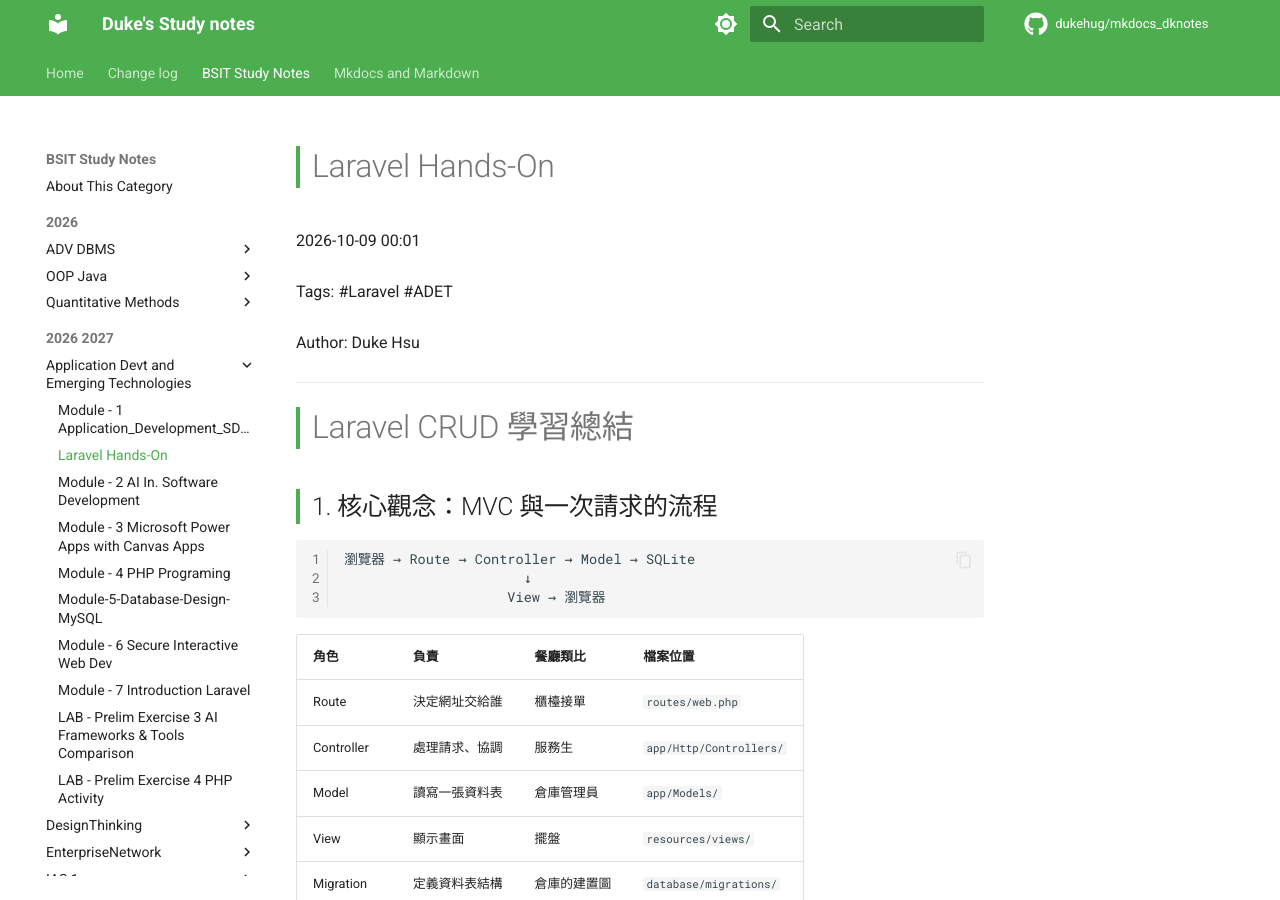
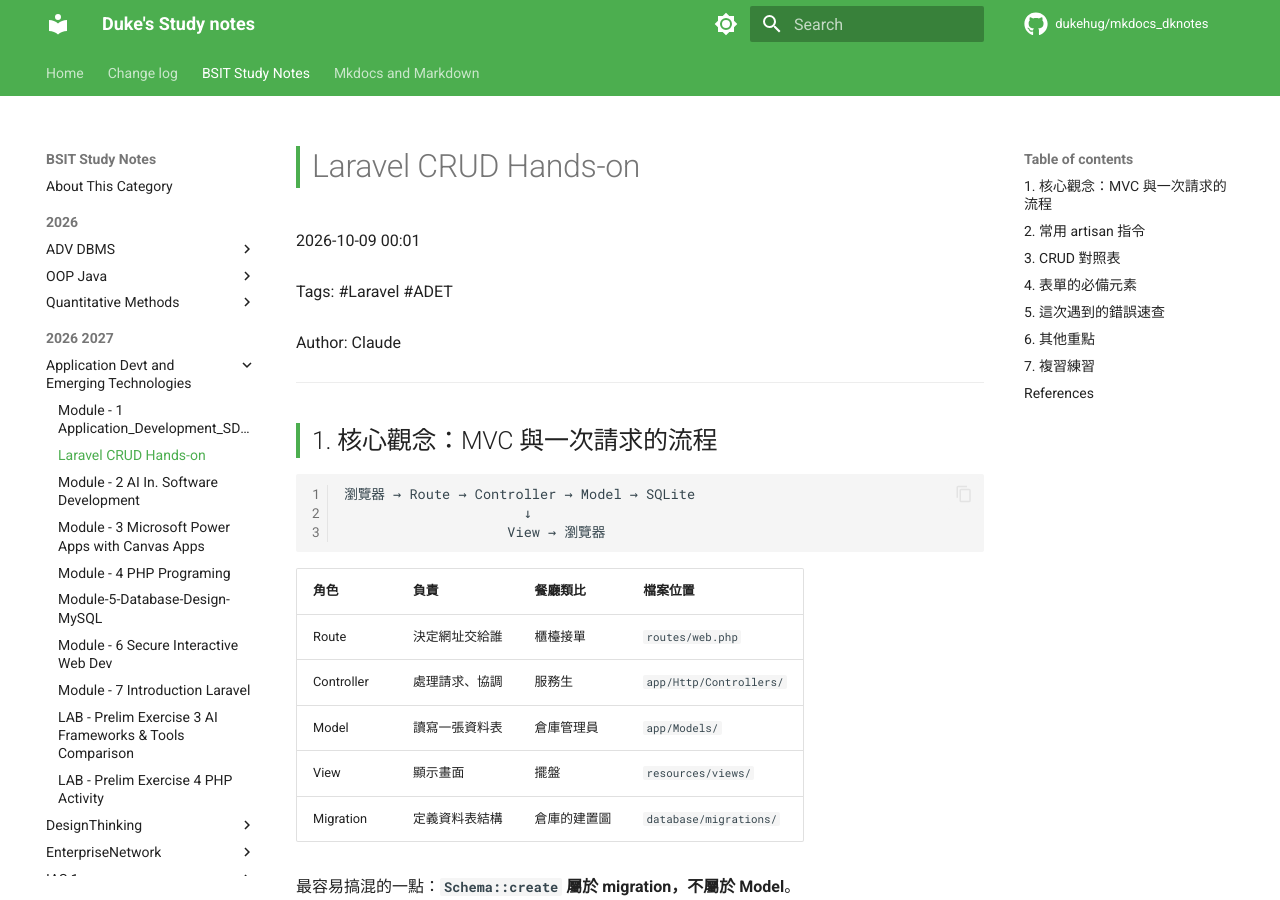
Before and after one commit to dukehug/mkdocs_dknotes, an MkDocs documentation site: the page built from docs/BSIT_Study_Notes/2026-2027/Application Devt and Emerging Technologies/Laravel-Hands-On.md, in a window 1280 px wide and 900 px high. Built offline with MkDocs 1.6.1 and Material for MkDocs 9.7.7, drawn with Linux system fonts in a browser that asks for light colours; comment, search, counter and statistics services are not loaded.

Commit message:
update notes: Fri Oct  9 12:07:47 AM CST 2026

```diff
--- a/docs/BSIT_Study_Notes/2026-2027/Application Devt and Emerging Technologies/Laravel-Hands-On.md
+++ b/docs/BSIT_Study_Notes/2026-2027/Application Devt and Emerging Technologies/Laravel-Hands-On.md
@@ -1,16 +1,16 @@
 
-# Laravel  Hands-On
+# Laravel CRUD  Hands-on
 
 2026-10-09 00:01
 
 Tags:  #Laravel #ADET
 
-Author:  Duke Hsu
+Author:  Claude
 
 ---
 
 
-# Laravel CRUD 學習總結
+
 
 ## 1. 核心觀念：MVC 與一次請求的流程
 
```
